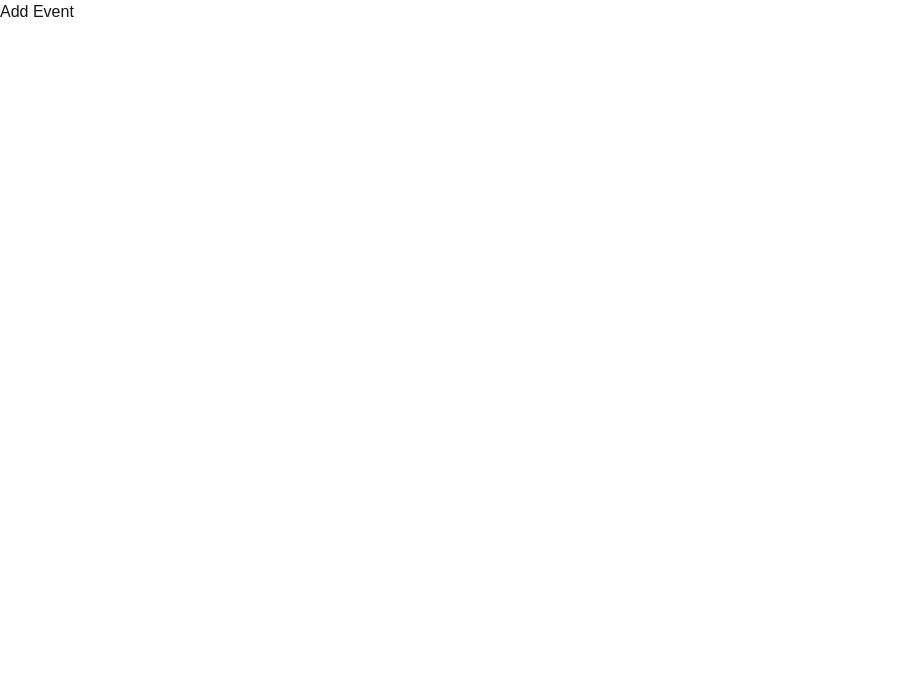
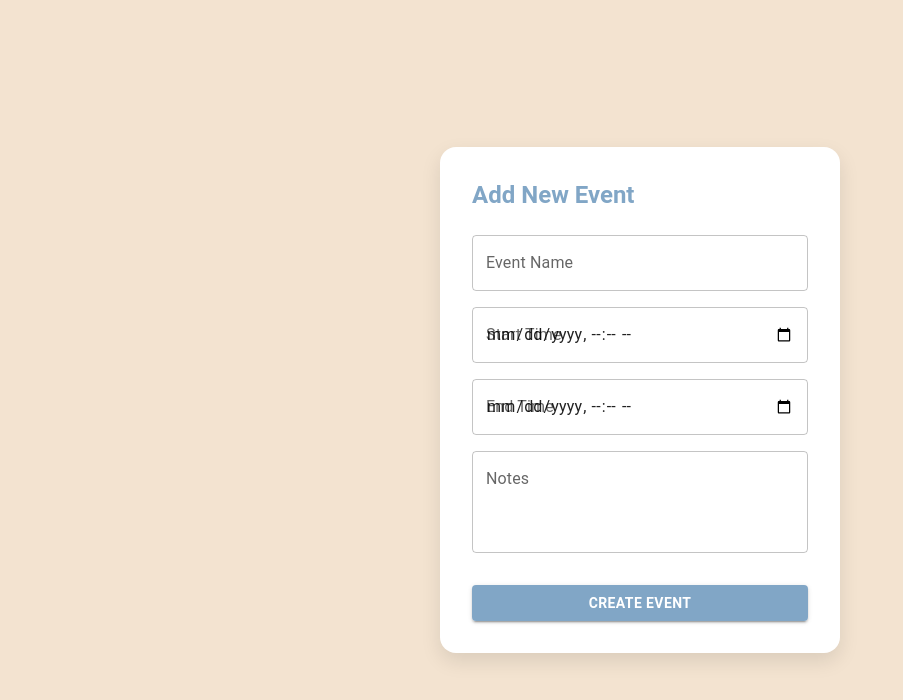
Before and after one commit to ssva179/CalendarFinalProject, a Next.js app: page /calendar/add in a window 1280 px wide. Shown: the top 700 px of the page, without its empty margins (0-903 px from the left). Built offline with nearby package versions, Linux system fonts and the light colour scheme; no server answers.

Commit message:
after merging applied the context of the db.ts and added again the parts i changed of shared files that were overwritten with previous pull/merge

```diff
--- a/app/calendar/add/page.tsx
+++ b/app/calendar/add/page.tsx
@@ -1,7 +1,113 @@
+"use client";
+
+import { useState } from "react";
+import createNewEvent from "@/lib/createNewEvent";
+import { useRouter } from "next/navigation";
+import { useSession } from "next-auth/react";
+
+import { Box, TextField, Button, Typography } from "@mui/material";
+import styled from "styled-components";
+
+const Container = styled.div`
+  min-height: 100vh;
+  display: flex;
+  align-items: center;
+  justify-content: center;
+  background: #F3E3D0;
+`;
+
+const FormBox = styled.div`
+  background: white;
+  padding: 32px;
+  border-radius: 16px;
+  width: 400px;
+  box-shadow: 0px 8px 20px rgba(0, 0, 0, 0.1);
+`;
+
 export default function AddEventPage() {
-    return (
-        <>
-            <h1>Add Event</h1>
-        </>
+  const { data: session } = useSession();
+  const router = useRouter();
+
+  const [name, setName] = useState("");
+  const [start, setStart] = useState("");
+  const [end, setEnd] = useState("");
+  const [notes, setNotes] = useState("");
+
+  async function handleSubmit() {
+    const userEmail = session?.user?.email;
+    if (!userEmail) {
+      alert("You must be logged in");
+      return;
+    }
+
+    if (!name || !start || !end) {
+      alert("Please fill all required fields");
+      return;
+    }
+
+    await createNewEvent(
+      name,
+      new Date(start),
+      new Date(end),
+      notes ? [notes] : [],
+      userEmail
     );
+
+    router.push("/");
+    router.refresh();
+  }
+
+  return (
+    <Container>
+      <FormBox>
+        <Typography variant="h5" sx={{ mb: 3, fontWeight: 600, color: "#81A6C6" }}>
+          Add New Event
+        </Typography>
+
+        <Box sx={{ display: "flex", flexDirection: "column", gap: 2 }}>
+
+          <TextField
+            label="Event Name"
+            value={name}
+            onChange={(e) => setName(e.target.value)}
+            fullWidth
+          />
+
+          <TextField
+            label="Start Time"
+            type="datetime-local"
+            value={start}
+            onChange={(e) => setStart(e.target.value)}
+          />
+
+          <TextField
+            label="End Time"
+            type="datetime-local"
+            value={end}
+            onChange={(e) => setEnd(e.target.value)}
+          />
+
+          <TextField
+            label="Notes"
+            value={notes}
+            onChange={(e) => setNotes(e.target.value)}
+            multiline
+            rows={3}
+          />
+
+          <Button
+            variant="contained"
+            onClick={handleSubmit}
+            sx={{
+              mt: 2,
+              background: "linear-gradient(45deg, #81A6C6, #81A6C6)",
+              fontWeight: 600,
+            }}
+          >
+            Create Event
+          </Button>
+        </Box>
+      </FormBox>
+    </Container>
+  );
 }
--- a/app/calendar/page.tsx
+++ b/app/calendar/page.tsx
@@ -1,7 +1,7 @@
 "use client";
 import Calendar from '@/components/Calendar';
 import WidgetsPanel from '@/components/WidgetsPanel';
-import { sampleCalendar } from "@/samplecalendar"; // NEED TO ACTUALLY FETCH CALENDAR DATA FROM MONGODB
+import getAllEvents from "@/lib/getAllEvents";
 
 import styled from 'styled-components';
 import { Box } from '@mui/material';
@@ -16,7 +16,14 @@ const StyledMain = styled.main`
     box-sizing: border-box;
 `;
 
-export default function Home() {
+export default async function Home() {
+    const events = await getAllEvents();
+
+    const calendar = {id: "cal-1",
+        name: "My Calendar",
+        events,
+    };
+
     return (
         <>
             <Header />
@@ -35,7 +42,7 @@ export default function Home() {
                 <Box sx={{ display: 'flex', flexDirection: 'row', justifyContent: 'space-between', height: 'calc(100% - 60px)' }}>
                     {/* Calendar view and arrows */}
                     <Box sx={{ height: "80vh", bgcolor: "#D2C4B4" }}>
-                        <Calendar calendar={sampleCalendar} />
+                        <Calendar calendar={calendar} />
                     </Box>
                     {/* Widget panel */}
                     <WidgetsPanel />
--- a/components/Calendar.tsx
+++ b/components/Calendar.tsx
@@ -21,8 +21,8 @@ function toFCEvents(events: EventProps[]) {
     return events.map((e) => ({
         id: e.id,
         title: e.name,
-        start: e.start,
-        end: e.end,
+        start: new Date(e.start),
+        end: new Date(e.end),
         extendedProps: { original: e },
     }));
 }
--- a/components/EventCard.tsx
+++ b/components/EventCard.tsx
@@ -1,5 +1,9 @@
+"use client";
+
 import Link from "next/link";
 import { EventProps } from "@/types";
+import deleteEvent from "@/lib/deleteEvent";
+import { useRouter } from "next/navigation";
 
 // MUI imports
 import { Box, Typography, IconButton, Chip, Divider, Button } from "@mui/material";
@@ -32,6 +36,8 @@ export type EventCardProps = {
 };
 
 export default function EventCard({ event, onClose }: EventCardProps) {
+    const router = useRouter();
+
     return (
         <>
             {/* Header */}
@@ -123,15 +129,16 @@ export default function EventCard({ event, onClose }: EventCardProps) {
             {/* Footer */}
             <Box sx={{ px: 3, py: 2, borderTop: "1px solid", borderColor: "divider" }}>
                 <Button
-                    component={Link}
-                    href={`/calendar/delete_event?id=${event.id}`}
                     variant="outlined"
                     color="error"
-                    size="small"
                     startIcon={<DeleteOutlinedIcon />}
-                    fullWidth
+                    onClick={async () => {
+                        await deleteEvent(event.id);
+                        onClose();
+                        router.refresh();
+                    }}
                 >
-                    Delete Event
+                Delete Event
                 </Button>
             </Box>
         </>
--- a/lib/createNewEvent.ts
+++ b/lib/createNewEvent.ts
@@ -1,7 +1,7 @@
 "use server";
 
 import { EventProps } from "@/types";
-import getCollection, { EVENTS_COLLECTION } from "@/db";
+import getCollection from "@/db";
 
 export default async function createNewEvent(
     name: string,
@@ -18,7 +18,7 @@ export default async function createNewEvent(
         userEmail,
     };
 
-    const eventsCollection = await getCollection(EVENTS_COLLECTION);
+    const eventsCollection = await getCollection("events-collection");
     const res = await eventsCollection.insertOne(e);
 
     if (!res.acknowledged) {
--- a/lib/deleteEvent.ts
+++ b/lib/deleteEvent.ts
@@ -1,9 +1,9 @@
 "use server";
 import { ObjectId } from "mongodb";
-import getCollection, { EVENTS_COLLECTION } from "@/db";
+import getCollection from "@/db";
 
 export default async function deleteEvent(id: string): Promise<boolean> {
-    const eventsCollection = await getCollection(EVENTS_COLLECTION);
+    const eventsCollection = await getCollection("events-collection");
 
     const res = await eventsCollection.deleteOne({
         _id: new ObjectId(id),
--- a/lib/getAllEvents.ts
+++ b/lib/getAllEvents.ts
@@ -1,8 +1,8 @@
 import { EventProps } from "@/types";
-import getCollection, { EVENTS_COLLECTION } from "@/db";
+import getCollection from "@/db";
 
 export default async function getAllEvents(): Promise<EventProps []> {
-    const eventsCollection = await getCollection(EVENTS_COLLECTION);
+    const eventsCollection = await getCollection("events-collection");
     const data = await eventsCollection.find().toArray();
 
     return data.map((e: any) => ({
```
